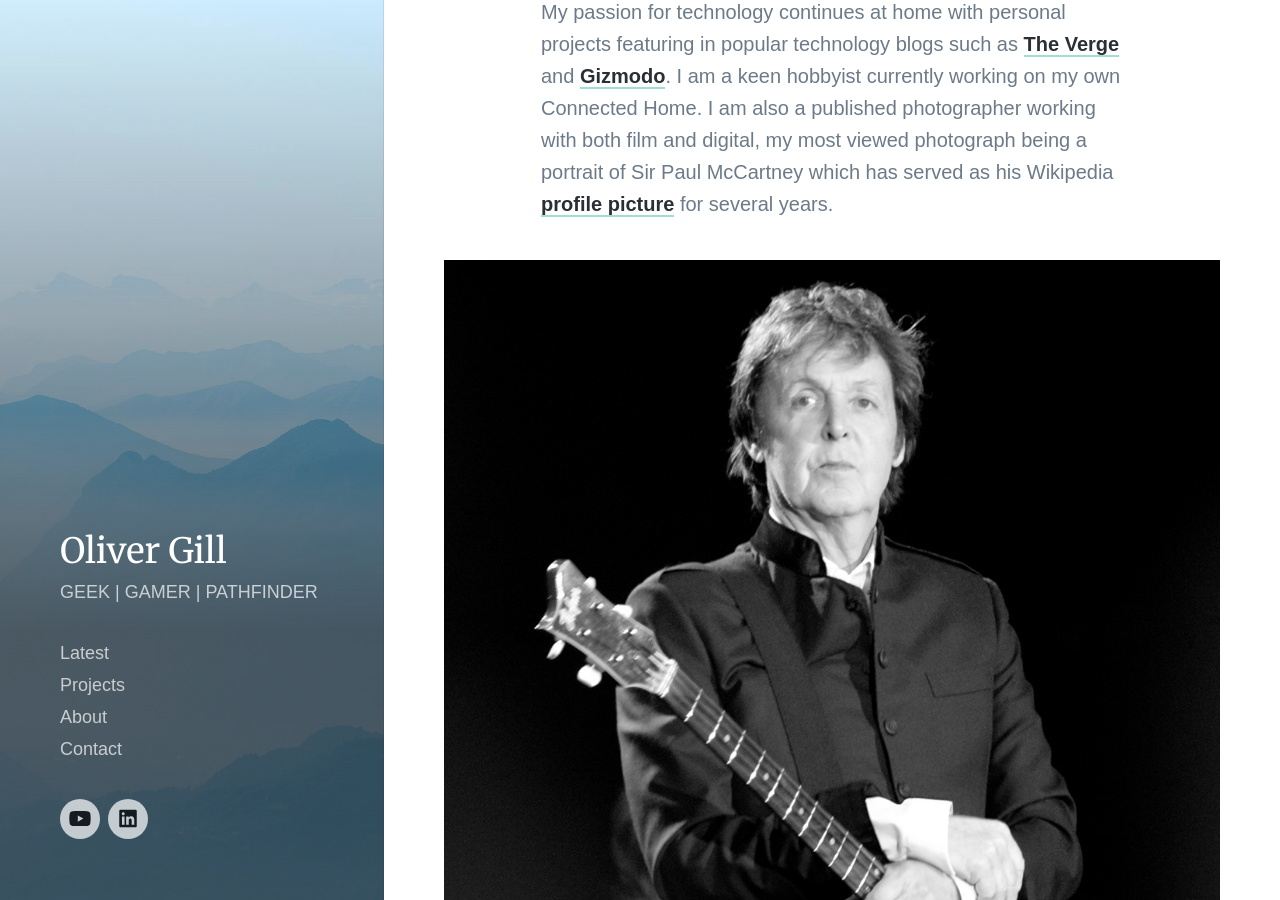
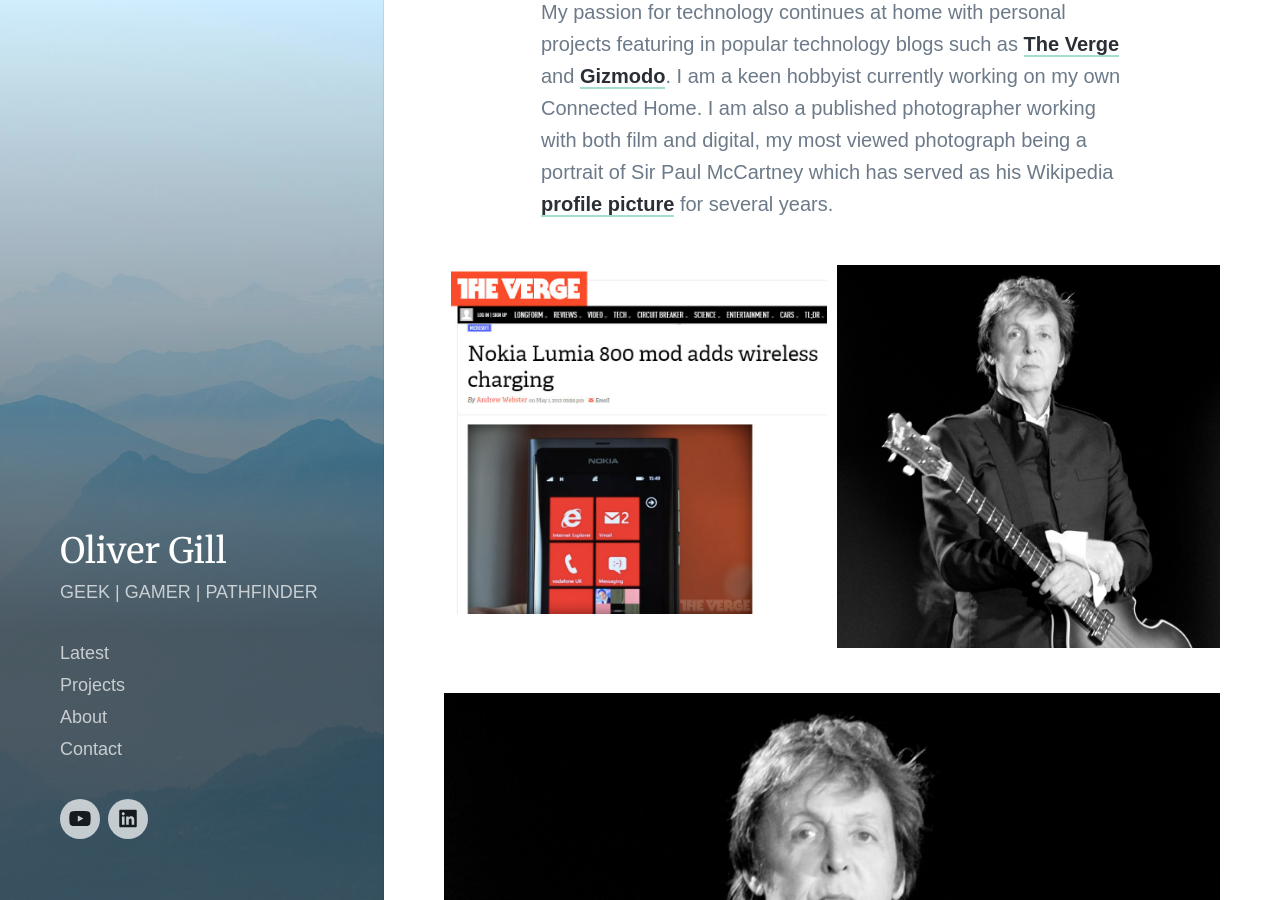
Before and after one commit to olivergillcom/olivergillblog.github.io, a Jekyll site: the page built from _pages/about.md, in a window 1280 px wide and 900 px high, scrolled down 2526 px. Built offline with Jekyll 4.4.1, drawn with Linux system fonts in a browser that asks for light colours; nearby versions of some CDN libraries; some web fonts are replaced.

Commit message:
Update about.md

```diff
--- a/_pages/about.md
+++ b/_pages/about.md
@@ -21,6 +21,14 @@ I am a great advocate of learning-through-doing, and the skills I list on my pro
 
 My passion for technology continues at home with personal projects featuring in popular technology blogs such as [The Verge](http://www.theverge.com/2012/5/1/2992041/nokia-lumia-800-wireless-charging-mod) and [Gizmodo](http://www.gizmodo.com.au/2012/05/hack-a-lumia-800-for-inductive-charging/). I am a keen hobbyist currently working on my own Connected Home. I am also a published photographer working with both film and digital, my most viewed photograph being a portrait of Sir Paul McCartney which has served as his Wikipedia [profile picture](https://en.wikipedia.org/wiki/Paul_McCartney#/media/File:Paul_McCartney_black_and_white_2010.jpg) for several years.
 
+<div class="gallery" data-columns="2">
+    <img src="/images/pages/about/verge.jpg">
+    <img src="/images/pages/about/mccartney.jpg">
+</div>
+
+
+
+
 ![](/images/pages/about/mccartney.jpg)
 
 # Professional
```
